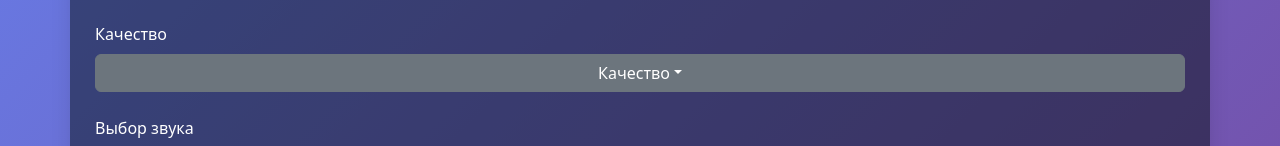
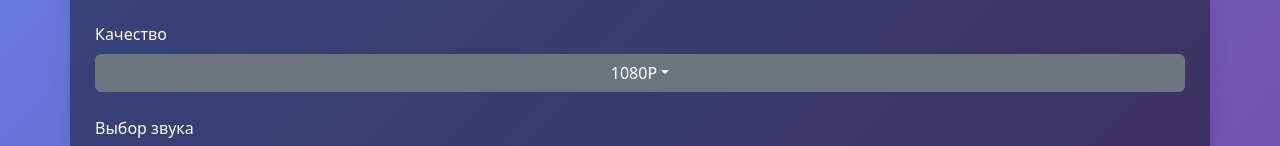
Before and after one commit to Danil71rus/dst-recorder, a Vue app: page /#/ in a window 1280 px wide. Shown: the part 300-446 px from the top of the page. Built offline with nearby package versions, Linux system fonts and the light colour scheme.

Commit message:
Работа с размером [Size.P4K, Size.P2K, Size.P1080, Size.P720]

```diff
--- a/src/composables/recording-settings.ts
+++ b/src/composables/recording-settings.ts
@@ -1,7 +1,15 @@
 import { computed, ref } from "vue"
 import _ from "lodash"
 import type { ComboboxItem } from "@/components/combobox/definitions/dst-combobox"
-import { FfmpegDeviceLists, FfmpegSettings, getDefaultSettings, Size } from "@/deinitions/ffmpeg.ts"
+import {
+    DEFAULT_SIZE,
+    FfmpegDeviceLists,
+    FfmpegSettings,
+    getDefaultSettings,
+    normalizeSize,
+    SIZE_PRESETS,
+    sizeTitleMap,
+} from "@/deinitions/ffmpeg.ts"
 import { ExposedWinMain, ExposedWinTimer } from "@/window/ipc-handlers/definitions/renderer"
 import { getResultScale } from "@/window/utils/main.ts"
 
@@ -17,27 +25,17 @@ export function useRecordingSettings(options: UseRecordingSettingsOptions = {})
         video: [],
     })
     const currentState = ref<FfmpegSettings>(getDefaultSettings())
-
     const sizes = computed(() => {
-        return Object.keys(Size)
-            .map(id => {
-                const size = Number(Size[id as keyof typeof Size])
-                const maxW = currentState.value.video?.scaleMax?.width || 0
-                const maxH = currentState.value.video?.scaleMax?.height || 0
-
-                return {
-                    id: size,
-                    w:  Math.ceil(maxW / size),
-                    h:  Math.ceil(maxH / size),
-                }
-            })
-            .filter(item => item.w > 0)
+        return SIZE_PRESETS.map(size => ({
+            id:    size,
+            title: sizeTitleMap[size],
+        }))
     })
 
     const sizesCombobox = computed((): ComboboxItem[] => {
         return sizes.value.map(item => ({
             id:    item.id,
-            title: `${item.w} * ${item.h}`,
+            title: item.title,
         }))
     })
 
@@ -104,7 +102,8 @@ export function useRecordingSettings(options: UseRecordingSettingsOptions = {})
     })
 
     const selectedDefSizeName = computed(() => {
-        return sizesCombobox.value.find(item => item.id === Number(selectedDefSize.value))?.title || ""
+        return sizesCombobox.value.find(item => item.id === Number(selectedDefSize.value))?.title
+            || sizeTitleMap[DEFAULT_SIZE]
     })
 
     const selectedVideoName = computed(() => {
@@ -116,8 +115,12 @@ export function useRecordingSettings(options: UseRecordingSettingsOptions = {})
     })
 
     async function updateSettings({ newSettings }: { newSettings?: unknown } = {}) {
-        const settings = (newSettings || await window.ipcRenderer?.invoke(ExposedWinMain.GET_SETTINGS)) as FfmpegSettings
-        if (settings) currentState.value = settings
+        const settings = (newSettings
+            || await window.ipcRenderer?.invoke(ExposedWinMain.GET_SETTINGS)) as FfmpegSettings
+        if (settings) {
+            const defSize = normalizeSize(Number(settings.defSize))
+            currentState.value = { ...settings, defSize }
+        }
 
         const devices = await window.ipcRenderer?.invoke(ExposedWinMain.GET_DEVICES) as FfmpegDeviceLists
         if (devices?.video?.length || devices?.audio?.length) deviceList.value = devices
@@ -127,7 +130,7 @@ export function useRecordingSettings(options: UseRecordingSettingsOptions = {})
     }
 
     function setSize(size = "") {
-        const newSize = Number(size) || currentState.value.defSize
+        const newSize = normalizeSize(Number(size) || currentState.value.defSize)
         const newVideo = currentState.value.video
 
         if (newVideo?.name) {
--- a/src/deinitions/ffmpeg.ts
+++ b/src/deinitions/ffmpeg.ts
@@ -20,25 +20,40 @@ export interface FfmpegDeviceLists {
 }
 
 export enum Size {
-    Max = 1,
-    Medium = 2,
-    Min = 4,
+    P720 = 720,
+    P1080 = 1080,
+    P2K = 1440,
+    P4K = 2160,
+}
+
+export const DEFAULT_SIZE = Size.P1080
+export const SIZE_PRESETS: Size[] = [Size.P4K, Size.P2K, Size.P1080, Size.P720]
+export const sizeTitleMap: Record<Size, string> = {
+    [Size.P4K]:   "4K",
+    [Size.P2K]:   "2K",
+    [Size.P1080]: "1080P",
+    [Size.P720]:  "720P",
+}
+export function normalizeSize(size?: Size): Size {
+    if (size && SIZE_PRESETS.includes(size)) return size
+    return DEFAULT_SIZE
 }
 
 export interface FfmpegSettings {
     // куда будет сохранен файл
-    outputPath: string
+    outputPath:  string
     // fps видео
-    fps:        number
-    defSize:    Size
+    fps:         number
+    defSize:     Size
+    defSizeName: string
     // итоговое разрешение видео: hd, fulHD, 2k, 4k
-    scale:      { w: number, h: number }
+    scale:       { w: number, h: number }
     // область записи
-    crop:       { w: number, h: number }
+    crop:        { w: number, h: number }
     // смещение области от начала экрана
-    offset:     { x: number, y: number }
-    audio?:  FfmpegDevice
-    video?:  FfmpegDeviceVideo
+    offset:      { x: number, y: number }
+    audio?:      FfmpegDevice
+    video?:      FfmpegDeviceVideo
 }
 
 export interface StartRecordingResponse {
@@ -52,10 +67,11 @@ export interface RecordingStatus {
 }
 
 export const getDefaultSettings = (): FfmpegSettings => ({
-    outputPath: "",
-    fps:        30,
-    defSize:    Size.Medium,
-    scale:      { w: 0, h: 0 },
-    crop:       { w: 0, h: 0 },
-    offset:     { x: 0, y: 0 },
+    outputPath:  "",
+    fps:         30,
+    defSize:     DEFAULT_SIZE,
+    defSizeName: "",
+    scale:       { w: 0, h: 0 },
+    crop:        { w: 0, h: 0 },
+    offset:      { x: 0, y: 0 },
 })
--- a/src/ffmpeg.ts
+++ b/src/ffmpeg.ts
@@ -254,6 +254,8 @@ export class ScreenRecorder {
 
 
                 this.outputPathAndFileName = join(this.settings.outputPath, this.generateShortFilename())
+                const videoFilterStr = `crop=${this.settings.crop.w}:${this.settings.crop.h}:${this.settings.offset.x}:${this.settings.offset.y},scale=${this.settings.scale.w}:${this.settings.scale.h}`
+
                 this.ffmpegCommand = ffmpeg()
                     // ---- МАКСИМАЛЬНО ПРОСТАЯ КОМАНДА ----
                     // Один вход для видео, один для УЖЕ синхронизированного аудио
@@ -261,9 +263,7 @@ export class ScreenRecorder {
                     .inputFormat("avfoundation")
                     .inputFPS(this.settings.fps)
                     .inputOptions(["-thread_queue_size", "2048", "-capture_cursor", "1"])
-                    .videoFilter([
-                        `scale=${this.settings.scale.w}:${this.settings.scale.h},crop=${this.settings.crop.w}:${this.settings.crop.h}:${this.settings.offset.x}:${this.settings.offset.y}`,
-                    ])
+                    .videoFilter([videoFilterStr])
                     // Фильтр для смешивания каналов и увеличения громкости микрофона
                     .audioFilter([
                         // Смешиваем многоканальный звук в стерео.
--- a/src/tray/tray-manager.ts
+++ b/src/tray/tray-manager.ts
@@ -70,14 +70,14 @@ export class TrayManager {
     }
 
     private getDefaultMenu(): Menu {
-        const { crop, video, audio } = screenRecorder.getSettings()
+        const { defSizeName, video, audio } = screenRecorder.getSettings()
         return Menu.buildFromTemplate([
             {
                 label: "▶️ Начать запись",
                 click: () => this.startRecording(),
             },
             {
-                label:   `-Видео: ${video?.label} (${crop.w}*${crop.h})`,
+                label:   `-Видео: ${video?.label} (${defSizeName})`,
                 enabled: false,
             },
             {
--- a/src/window/utils/main.ts
+++ b/src/window/utils/main.ts
@@ -1,14 +1,29 @@
-import { FfmpegDeviceVideo, Size } from "../../deinitions/ffmpeg.ts"
+import { DEFAULT_SIZE, FfmpegDeviceVideo, normalizeSize, Size, sizeTitleMap } from "../../deinitions/ffmpeg.ts"
 
-export function getResultScale(newVideo: FfmpegDeviceVideo, size = Size.Medium) {
-    // console.log("getResultScale: newVideo: ", newVideo)
+export function getResultScale(newVideo: FfmpegDeviceVideo, size: Size | number = DEFAULT_SIZE) {
+    const targetHeight = normalizeSize(Number(size))
+    const maxW = newVideo.scaleMax?.width || 0
+    const maxH = newVideo.scaleMax?.height || 0
+
+    if (maxW <= 0 || maxH <= 0) {
+        return {
+            scale: { w: 0, h: 0 },
+            crop:  { w: 0, h: 0 },
+        }
+    }
+
+    const ratio = maxW / maxH
+    const h = Math.min(targetHeight, maxH)
+    const w = Math.min(Math.round(h * ratio), maxW)
+
     const res = {
-        w: Math.max(Math.ceil((newVideo.scaleMax?.width || 1) / size), 0),
-        h: Math.max(Math.ceil((newVideo.scaleMax?.height || 1) / size), 0),
+        w: Math.max(w, 1),
+        h: Math.max(h, 1),
     }
-    // console.log("!!!!!!getResultScale: res: ", res)
+
     return {
-        scale: { ...res },
-        crop:  { ...res },
+        scale:       { ...res },
+        crop:        { ...res },
+        defSizeName: sizeTitleMap[targetHeight],
     }
 }
```
Also changed, not shown: src/window/ipc-handlers/ipc-win-select-aria.ts (+58 -12 lines).
